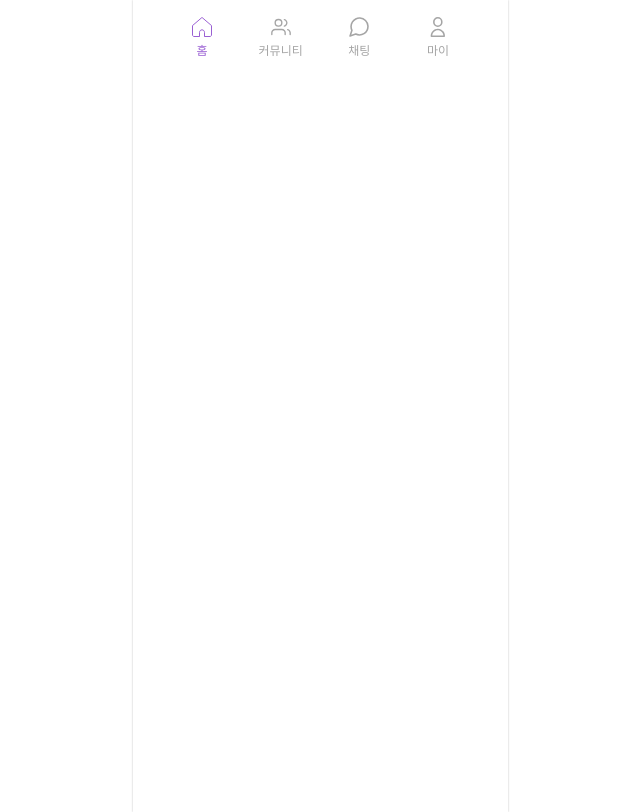
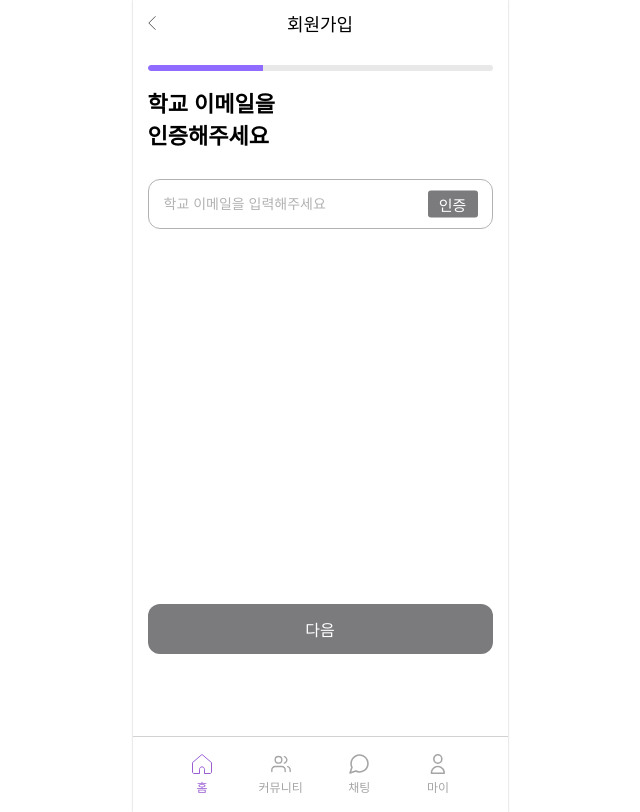
Before and after one commit to 2024-likelion-sswu/JoinUp_FE, a React (Create React App) app in the folder JoinUp_FE/fe/: page /signup in a window 1280 px wide. Before the commit this address had no page. Shown: the whole page, without its empty margins (320-960 px from the left). Built offline with nearby package versions, Linux system fonts and the light colour scheme; a web font is replaced by a local one.

Commit message:
Feat: 회원가입 컴포넌트 및 페이지 구현 회원가입 컴포넌트 및 페이지 구현 완료, 추후 스타일 조정 가능성 있음

```diff
--- a/JoinUp_FE/fe/src/App.js
+++ b/JoinUp_FE/fe/src/App.js
@@ -2,6 +2,7 @@ import { BrowserRouter, Route, Routes } from "react-router-dom";
 import Main from "./pages/Main";
 import Footer from "./components/footer_section/Footer";
 import LoginPage from "./pages/Login/LoginPage";
+import SignupPage from "./pages/Login/SignupPage";
 
 function App() {
   return (
@@ -10,6 +11,7 @@ function App() {
         <Routes>
           <Route path="/" element={<Main />} />
           <Route path="/login" element={<LoginPage />} />
+          <Route path="/signup" element={<SignupPage />} />
         </Routes>
         <Footer />
       </BrowserRouter>
--- /dev/null
+++ b/JoinUp_FE/fe/src/assets/scss/section/Login/signup.scss
@@ -0,0 +1,69 @@
+@import "../../setting/utils";
+@import "../../setting/variables";
+
+//signup
+.progress_container {
+    @include size(100%, 26px);
+    display: flex;
+    justify-content: center;
+    align-items: center;
+
+    .progress_inner_container {
+        @include size(345px, 6px);
+        background-color: #E8E8E8;
+        border-radius: 5px;
+        overflow: hidden;
+
+        .progress_bar {
+            height: 100%;
+            background-color: $btn_active_dark;
+            transition: width 0.3s ease;
+            border-radius: 5px 0 0 5px;
+        }
+    }
+}
+
+.email_auth_area {
+    display: flex;
+    position: relative;
+
+    .email_auth_btn {
+        @include size(50px, 27px);
+        border-radius: 3px;
+        background: $dark_gray;
+        display: flex;
+        justify-content: center;
+        align-items: center;
+        position: absolute;
+        right: 15px;
+        top: 50%;
+        transform: translateY(-50%);
+
+        &:hover {
+            background: $btn_active_dark;
+        }
+
+        >span {
+            color: $white;
+            font-size: 15px;
+            font-weight: 400;
+        }
+    }
+}
+
+.signup_title_container {
+    @include size(100%, 63px);
+    padding-left: 15px;
+    padding-top: 10px;
+    display: flex;
+    align-items: center;
+
+    .signup_title_box {
+        font-size: $font_size_large;
+        font-weight: 700;
+
+        >span {
+            display: block;
+        }
+    }
+}
--- a/JoinUp_FE/fe/src/assets/scss/setting/_variables.scss
+++ b/JoinUp_FE/fe/src/assets/scss/setting/_variables.scss
@@ -10,3 +10,4 @@ $input_black: #242427;
 //font
 $font_size_small: 14px;
 $font_size_medium: 16px;
+$font_size_large: 22px;
--- a/JoinUp_FE/fe/src/components/header_section/Header.jsx
+++ b/JoinUp_FE/fe/src/components/header_section/Header.jsx
@@ -1,12 +1,12 @@
 import React from 'react'
 
-const Header = ({ title }) => {
+const Header = ({ title, onClick }) => {
   return (
     <div id='header_container'>
       <div id="header_inner_container">
         <div id="header_inner_box">
           <div className="header_inner_back">
-            <svg xmlns="http://www.w3.org/2000/svg" width="10" height="18" viewBox="0 0 10 18" fill="none" className='header_back_icon btn'>
+            <svg xmlns="http://www.w3.org/2000/svg" width="10" height="18" viewBox="0 0 10 18" fill="none" className='header_back_icon btn' onClick={onClick}>
               <path d="M9 1L1 9L9 17" stroke="#333333" stroke-linecap="round" />
             </svg>
           </div>
--- a/JoinUp_FE/fe/src/components/login_section/Button.jsx
+++ b/JoinUp_FE/fe/src/components/login_section/Button.jsx
@@ -1,10 +1,10 @@
 import React from 'react'
 
-const Button = ({btnTitle}) => {
+const Button = ({ btnTitle, onClick, currentSignupStep }) => {
     return (
-    <div id='btn_container'>
+        <div id='btn_container' style={currentSignupStep === 2 || currentSignupStep === 3 ? {marginTop: "211px"} : {marginTop: "300px"}}>
             <div id="btn_inner_container">
-            <div className="btn_box btn">
+                <div className="btn_box btn" onClick={onClick}>
                     <div id="btn_inner_box">
                         <span>{btnTitle}</span>
                     </div>
--- a/JoinUp_FE/fe/src/components/login_section/LoginInput.jsx
+++ b/JoinUp_FE/fe/src/components/login_section/LoginInput.jsx
@@ -1,6 +1,6 @@
 import React from 'react'
 
-const LoginInput = ({inputLabel1, inputLabel2, inputType1, inputType2, placeholder1, placeholder2}) => {
+const LoginInput = ({ inputLabel1, inputLabel2, inputType1, inputType2, placeholder1, placeholder2 }) => {
     return (
         <div id='login_input_container'>
             <div id="login_input_inner_container">
@@ -9,18 +9,29 @@ const LoginInput = ({inputLabel1, inputLabel2, inputType1, inputType2, placehold
                         <div className="login_input_title">
                             <span>{inputLabel1}</span>
                         </div>
-                        <div className="login_input_area">
+                        <div className="login_input_area email_auth_area">
                             <input type={inputType1} placeholder={placeholder1} />
+                            {inputType1 === "email" && (
+                                <div className='email_auth_btn btn'>
+                                    <span>인증</span>
+                                </div>
+                            )}
                         </div>
                     </div>
+
                     <div className="login_input_box">
                         <div className="login_input_title">
                             <span>{inputLabel2}</span>
                         </div>
                         <div className="login_input_area">
-                            <input type={inputType2} placeholder={placeholder2} />
+                            {placeholder2 ? (
+                                <input type={inputType2} placeholder={placeholder2} />
+                            ) : (
+                                <div className='signup_input_blank'></div>
+                            )}
                         </div>
                     </div>
+
                 </div>
             </div>
         </div>
--- /dev/null
+++ b/JoinUp_FE/fe/src/components/login_section/Signup1.jsx
@@ -0,0 +1,39 @@
+import React, { useState } from 'react'
+import LoginInput from './LoginInput'
+import Button from './Button'
+import Header from '../header_section/Header';
+
+const Signup1 = ({ goToSignupNextStep, currentSignupStep, totalSignupSteps }) => {
+    const [email, setEmail] = useState('');
+    const progressPercentage = (currentSignupStep / totalSignupSteps) * 100;
+
+    const handleNext = () => {
+        // if (emailAuthSuccess) {
+        //     goToSignupNextStep({ email });
+        // }
+        goToSignupNextStep({ email });
+    };
+
+    return (
+        <>
+            <Header title={"회원가입"} />
+            <div className="inner_container login_page_container">
+                <div className="progress_container">
+                    <div className="progress_inner_container">
+                        <div className="progress_bar" style={{ width: `${progressPercentage}%` }}></div>
+                    </div>
+                </div>
+                <div className="signup_title_container">
+                    <div className="signup_title_box">
+                        <span>학교 이메일을</span>
+                        <span>인증해주세요</span>
+                    </div>
+                </div>
+                <LoginInput inputType1={"email"} placeholder1={"학교 이메일을 입력해주세요"} />
+                <Button btnTitle={"다음"} onClick={handleNext} />
+            </div>
+        </>
+    )
+}
+
+export default Signup1
--- /dev/null
+++ b/JoinUp_FE/fe/src/components/login_section/Signup2.jsx
@@ -0,0 +1,44 @@
+import React, { useState } from 'react'
+import Header from '../header_section/Header';
+import LoginInput from './LoginInput';
+import Button from './Button';
+
+const Signup2 = ({ goToSignupNextStep, goToSignupPrevStep, currentSignupStep, totalSignupSteps }) => {
+    const [id, setId] = useState('');
+    const [password, setPassword] = useState('');
+    const progressPercentage = (currentSignupStep / totalSignupSteps) * 100;
+
+    const handlePrev = () => {
+        const confirmLeave = window.confirm('입력값이 초기화됩니다. 정말로 돌아가시겠습니까?');
+        if (confirmLeave) {
+            goToSignupPrevStep();
+        }
+    };
+
+    const handleNext = () => {
+        goToSignupNextStep({ id, password });
+    };
+
+    return (
+        <>
+            <Header title={"회원가입"} onClick={handlePrev} />
+            <div className="inner_container login_page_container">
+                <div className="progress_container">
+                    <div className="progress_inner_container">
+                        <div className="progress_bar" style={{ width: `${progressPercentage}%` }}></div>
+                    </div>
+                </div>
+                <div className="signup_title_container">
+                    <div className="signup_title_box">
+                        <span>아이디와 비밀번호를</span>
+                        <span>입력해주세요</span>
+                    </div>
+                </div>
+                <LoginInput inputLabel1={"아이디"} inputLabel2={"비밀번호"} inputType1={"text"} inputType2={"password"} placeholder1={"아이디를 입력해주세요"} placeholder2={"비밀번호를 입력해주세요"} />
+                <Button btnTitle={"다음"} onClick={handleNext} currentSignupStep={currentSignupStep} />
+            </div>
+        </>
+    )
+}
+
+export default Signup2
--- /dev/null
+++ b/JoinUp_FE/fe/src/components/login_section/Signup3.jsx
@@ -0,0 +1,38 @@
+import React from 'react'
+import Header from '../header_section/Header'
+import LoginInput from './LoginInput'
+import Button from './Button'
+
+const Signup3 = ({ goToSignupPrevStep, currentSignupStep, totalSignupSteps }) => {
+    const progressPercentage = (currentSignupStep / totalSignupSteps) * 100;
+
+    const handlePrev = () => {
+        const confirmLeave = window.confirm('입력값이 초기화됩니다. 정말로 돌아가시겠습니까?');
+        if (confirmLeave) {
+            goToSignupPrevStep();
+        }
+    };
+
+    return (
+        <>
+            <Header title={"회원가입"} onClick={handlePrev} />
+            <div className="inner_container login_page_container">
+                <div className="progress_container">
+                    <div className="progress_inner_container">
+                        <div className="progress_bar" style={{ width: `${progressPercentage}%` }}></div>
+                    </div>
+                </div>
+                <div className="signup_title_container">
+                    <div className="signup_title_box">
+                        <span>아이디와 비밀번호를</span>
+                        <span>입력해주세요</span>
+                    </div>
+                </div>
+                <LoginInput inputLabel1={"이름"} inputLabel2={"생년월일"} inputType1={"text"} inputType2={"text"} placeholder1={"이름을 입력해주세요"} placeholder2={"생년월일 8자를 입력해주세요"} />
+                <Button btnTitle={"회원가입"} currentSignupStep={currentSignupStep} />
+            </div>
+        </>
+    )
+}
+
+export default Signup3
--- a/JoinUp_FE/fe/src/pages/Login/LoginPage.jsx
+++ b/JoinUp_FE/fe/src/pages/Login/LoginPage.jsx
@@ -2,6 +2,7 @@ import React from 'react'
 import Header from '../../components/header_section/Header'
 import LoginInput from '../../components/login_section/LoginInput'
 import Button from '../../components/login_section/Button'
+import { Link } from 'react-router-dom';
 
 const LoginPage = () => {
     return (
@@ -10,6 +11,11 @@ const LoginPage = () => {
             <div className="inner_container login_page_container">
                 <LoginInput inputLabel1={"아이디"} inputLabel2={"비밀번호"} inputType1={"text"} inputType2={"password"} placeholder1={"아이디를 입력해주세요"} placeholder2={"비밀번호를 입력해주세요"} />
                 <Button btnTitle={"로그인"} />
+                <div className="login_to_signup">
+                    <Link to={'/signup'}>
+                        <span className='btn'>회원가입</span>
+                    </Link>
+                </div>
             </div>
         </div>
     )
--- /dev/null
+++ b/JoinUp_FE/fe/src/pages/Login/SignupPage.jsx
@@ -0,0 +1,31 @@
+import React, { useState } from 'react'
+import Signup1 from '../../components/login_section/Signup1'
+import Signup2 from '../../components/login_section/Signup2';
+import Signup3 from '../../components/login_section/Signup3';
+
+const SignupPage = () => {
+    const [currentSignupStep, setCurrentSignupStep] = useState(1);
+    const totalSignupSteps = 3;
+
+    const goToSignupNextStep = () => {
+        if (currentSignupStep < totalSignupSteps) {
+            setCurrentSignupStep(currentSignupStep + 1);
+        }
+    };
+
+    const goToSignupPrevStep = () => {
+        if (currentSignupStep > 1) {
+            setCurrentSignupStep(currentSignupStep - 1);
+        }
+    };
+
+    return (
+        <div className='container'>
+            {currentSignupStep === 1 && <Signup1 goToSignupNextStep={goToSignupNextStep} currentSignupStep={currentSignupStep} totalSignupSteps={totalSignupSteps} />}
+            {currentSignupStep === 2 && <Signup2 goToSignupNextStep={goToSignupNextStep} goToSignupPrevStep={goToSignupPrevStep} currentSignupStep={currentSignupStep} totalSignupSteps={totalSignupSteps} />}
+            {currentSignupStep === 3 && <Signup3 goToSignupPrevStep={goToSignupPrevStep} currentSignupStep={currentSignupStep} totalSignupSteps={totalSignupSteps} />}
+        </div>
+    )
+}
+
+export default SignupPage
```
Also changed, not shown: JoinUp_FE/fe/src/assets/scss/section/Login/login.scss (+21 -0 lines). Lines whose indentation alone changed are shown as unchanged.
